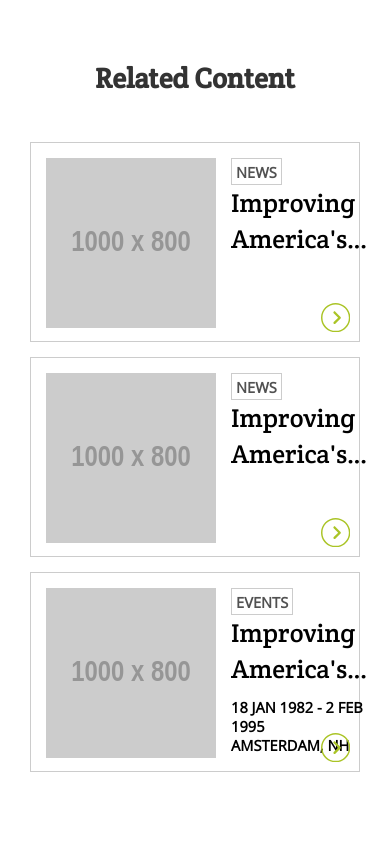
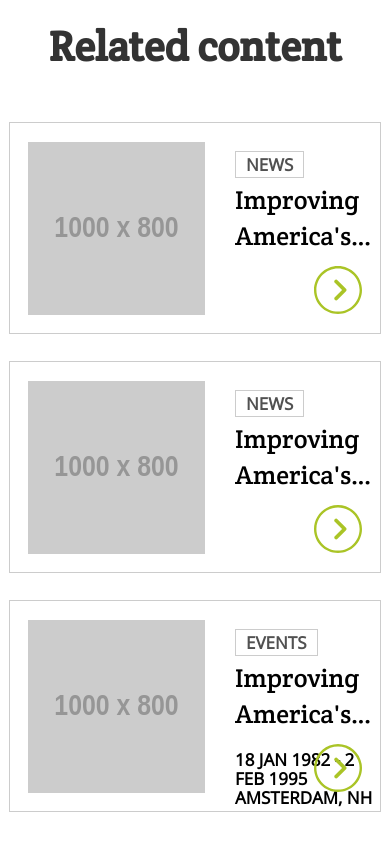
Before and after one commit to Slagveer/vitalis, a website: page app/components/itemslist.html in a window 390 px wide. Drawn offline with nearby package versions, Linux system fonts and the light colour scheme; placeholder pictures from the web are drawn by us.

Commit message:
Pictureperfect finished mobile

```diff
--- a/app/components/itemslist.html
+++ b/app/components/itemslist.html
@@ -26,7 +26,7 @@
   <header>
     <div class="row">
       <div class="col-xs-12">
-        <h3 class="itemslist__header">Related Content</h3>
+        <h3 class="itemslist__header">Related content</h3>
       </div>
     </div>
   </header>
@@ -34,7 +34,7 @@
   <div class="container">
     <div class="row">
       <div class="col-xs-12">
-        <article>
+        <article class="article--list">
           <a href="#" title="" class="itemslist__item first">
             <img class="itemslist__item__image" src="http://dummyimage.com/1000x800/ff0000/fff" alt="">
             <div class="itemslist__item__content">
@@ -69,7 +69,7 @@
         </article>
       </div>
       <div class="col-xs-12">
-        <article>
+        <article class="article--list">
           <a href="#" title="" class="itemslist__item">
             <img class="itemslist__item__image" src="http://dummyimage.com/1000x800/ff0000/fff" alt="">
             <div class="itemslist__item__content">
@@ -104,7 +104,7 @@
         </article>
       </div>
       <div class="col-xs-12">
-        <article>
+        <article class="article--list">
           <a href="#" title="" class="itemslist__item">
             <img class="itemslist__item__image" src="http://dummyimage.com/1000x800/ff0000/fff" alt="">
             <div class="itemslist__item__content">
--- a/app/styles/itemslist.less
+++ b/app/styles/itemslist.less
@@ -1,47 +1,55 @@
 @brand-primary: @black;
 @font-size: 0.8 * @body;
 @line-height: 1.4;
-@lines-to-show: 2;
-
+@lines-to-show: 3;
 
 .itemslist {
+  .article--list {
+    margin-left: -21px;
+    margin-right: -21px;
+  }
   .itemslist__header {
-    line-height: 100px;
+    line-height: 80px;
     font-family: @font-family-crete;
+    font-size: 42px;
     font-weight: bold;
+    margin-bottom: 36px;
+    margin-top: 6px;
     text-align: center;
   }
   .itemslist__item {
     border: 1px solid @grey;
     display: flex;
-    margin-top: 15px;
-    padding: 15px 0px;
-    height: 200px;
+    margin-top: 27px;
+    padding: 19px 0px;
+    height: 212px;
     &.first {
       margin-top: 0px;
     }
     .itemslist__item__image {
       border: 1px solid @grey;
       float:left;
-      height: 170px;
-      max-width: 170px;
-      margin-left: 15px;
+      height: 173px;
+      max-width: 177px;
+      margin-left: 18px;
       width: 100%;
     }
     .itemslist__item__content {
-      padding-left: 15px;
+      padding-left: 30px;
       .itemslist__item__title {
         border: 1px solid @grey;
         clear: right;
         display: inline;
         float: left;
+        letter-spacing: 0px;
         line-height: @label-line-height;
-        margin-bottom: 0px;
-        padding: 4px;
+        margin-bottom: 4px;
+        margin-top: 9px;
+        padding: 4px 10px;
         text-align: left;
         .label-square {
           color: @itemlist-color;
-          font-size: @label;
+          font-size: 17px;//@label;
           line-height: @label-line-height;
           font-weight: bold;
           padding: 0px;
@@ -52,13 +60,13 @@
         clear: left;
         float: left;
         font-family: @font-family-crete;
-        margin-top: 10px;
+        margin-top: 17px;
       }
       .itemslist__item__description {
         &.block-with-text {
           display: block; /* Fallback for non-webkit */
           display: -webkit-box;
-          max-width: 400px;
+          max-width: 343px;
           height: @font-size*@line-height*@lines-to-show; /* Fallback for non-webkit */
           margin: 0 auto;
           font-size: @font-size;
@@ -71,25 +79,25 @@
       }
       .itemslist__item__date {
         font-family: @font-family-open-sanse;
-        font-size: @label;
+        font-size: 17px;//@label;
         font-weight: bold;
         line-height: 1.2 * @label-line-height;
       }
     }
     .itemslist__item__link {
       align-self: flex-end;
-      bottom: 10px;
+      bottom: 20px;
       color: @green;
       display: inline-block;
       flex-shrink: 0;
       font-size: @label;
-      height: 2 * @label;
+      height: 48px;//2 * @label;
       line-height: 1.8 * @label-line-height;
       position: absolute;
-      right: 25px;
+      right: 13px;
       text-align: center;
       vertical-align: middle;
-      width: 2 * @label;
+      width: 48px;//2 * @label;
       svg {
         path {
           fill: @green;
--- a/app/styles/varietylist.less
+++ b/app/styles/varietylist.less
@@ -1,14 +1,17 @@
 @brand-primary: @black;
 
-
 .varietylist {
+  .article--list {
+    margin-left: -21px;
+    margin-right: -21px;
+  }
   .varietylist__item {
     align-content: stretch;
     border: 1px solid @grey;
     display: flex;
     flex-flow: column nowrap;
     margin-top: 15px;
-    padding: 25px;
+    padding: 50px;
     height: 415px;
     &:hover {
       text-decoration: none;
@@ -17,17 +20,18 @@
     .varietylist__item__top {
       display: flex;
       flex-flow: row nowrap;
+      min-height: 180px;
       .varietylist__item__image {
         border: 1px solid @grey;
         float:left;
         height: 180px;
-        max-width: 200px;
+        max-width: 205px;
         width: 100%;
       }
       .varietylist__item__content {
         flex-grow: 5;
         height: 180px;
-        padding-left: 15px;
+        padding-left: 28px;
         position: relative;
         .varietylist__item__title {
           clear: right;
@@ -69,7 +73,7 @@
     .varietylist__item__bottom {
       display: flex;
       flex-flow: row nowrap;
-      margin-top: 15px;
+      margin-top: 28px;
       .varietylist__item__tags {
         clear: left;
         color: @green;
@@ -82,12 +86,14 @@
         top: 0px;
         width: 90%;
         .badge {
+          font-size: 23px;
+          font-weight: bold;
           &.badge--variety {
             border-radius: 0px;
             background-color: lighten(@green, 43.5%);;
             color: @green;
             margin: 3px 3px 3px 0;
-            padding: 6px;
+            padding: 3px;
           }
         }
       }
@@ -98,13 +104,13 @@
         display: inline-block;
         flex-shrink: 0;
         font-size: @label;
-        height: 2.5 * @label;
+        height: 48px;//2.5 * @label;
         line-height: 1.8 * @label-line-height;
         position: absolute;
-        right: 40px;
+        right: 16px;
         text-align: center;
         vertical-align: middle;
-        width: 2.5 * @label;
+        width: 48px;//2.5 * @label;
         svg {
           path {
             fill: @green;
```
Also changed, not shown: app/components/varietylist.html (+1 -2 lines), app/styles/main.css, 1 other file.
